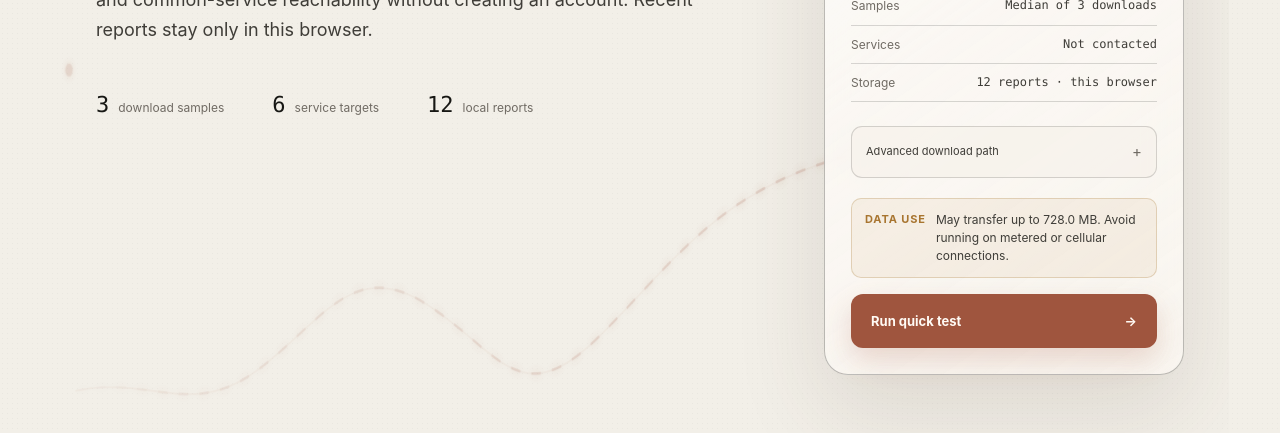
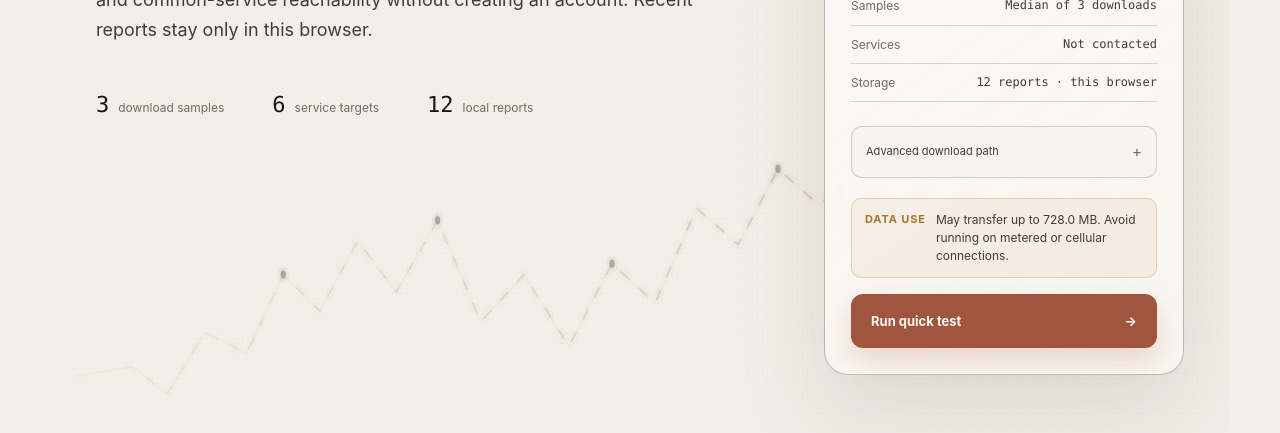
Before and after one commit to JohnnyZLi/Network-Diagnostics-Suite, a React (Vite) app: page / in a window 1280 px wide. Shown: the part 519-952 px from the top of the page. Built offline with nearby package versions, Linux system fonts and the light colour scheme.

Commit message:
Make hero signal jagged and stationary

```diff
--- a/src/components/HeroSignalTrace.tsx
+++ b/src/components/HeroSignalTrace.tsx
@@ -1,104 +1,85 @@
-import { useEffect, useRef } from "react";
 import "./HeroSignalTrace.css";
 
-function clamp(value: number, minimum: number, maximum: number): number {
-  return Math.min(maximum, Math.max(minimum, value));
-}
+const TRACE_POINTS = [
+  "8,226",
+  "76,219",
+  "118,239",
+  "164,194",
+  "214,209",
+  "258,151",
+  "302,178",
+  "348,126",
+  "394,164",
+  "444,111",
+  "496,186",
+  "548,151",
+  "602,204",
+  "654,143",
+  "706,172",
+  "756,102",
+  "806,129",
+  "854,73",
+  "902,99",
+  "930,90"
+].join(" ");
 
 export function HeroSignalTrace() {
-  const rootRef = useRef<HTMLDivElement | null>(null);
-
-  useEffect(() => {
-    const root = rootRef.current;
-    const hero = root?.closest<HTMLElement>(".hero");
-    if (!root || !hero) return;
-
-    const reducedMotion = window.matchMedia("(prefers-reduced-motion: reduce)");
-    let animationFrame = 0;
-
-    const update = () => {
-      animationFrame = 0;
-      if (reducedMotion.matches) {
-        hero.style.setProperty("--hero-signal-progress", "0");
-        return;
-      }
-
-      const rect = hero.getBoundingClientRect();
-      const travel = Math.max(rect.height * 0.72, 1);
-      const progress = clamp((82 - rect.top) / travel, 0, 1);
-      hero.style.setProperty("--hero-signal-progress", progress.toFixed(4));
-    };
-
-    const requestUpdate = () => {
-      if (animationFrame) return;
-      animationFrame = window.requestAnimationFrame(update);
-    };
-
-    update();
-    window.addEventListener("scroll", requestUpdate, { passive: true });
-    window.addEventListener("resize", requestUpdate);
-    reducedMotion.addEventListener("change", requestUpdate);
-
-    return () => {
-      if (animationFrame) window.cancelAnimationFrame(animationFrame);
-      window.removeEventListener("scroll", requestUpdate);
-      window.removeEventListener("resize", requestUpdate);
-      reducedMotion.removeEventListener("change", requestUpdate);
-      hero.style.removeProperty("--hero-signal-progress");
-    };
-  }, []);
-
   return (
-    <div ref={rootRef} className="hero-signal" aria-hidden="true">
+    <div className="hero-signal" aria-hidden="true">
       <svg
         className="hero-signal__svg"
-        viewBox="0 0 1000 260"
+        viewBox="0 0 1000 280"
         preserveAspectRatio="none"
         focusable="false"
       >
         <defs>
           <linearGradient id="hero-signal-gradient" x1="0" y1="0" x2="1" y2="0">
             <stop offset="0" stopColor="currentColor" stopOpacity="0" />
-            <stop offset="0.18" stopColor="currentColor" stopOpacity="0.25" />
-            <stop offset="0.62" stopColor="currentColor" stopOpacity="0.48" />
+            <stop offset="0.16" stopColor="currentColor" stopOpacity="0.22" />
+            <stop offset="0.58" stopColor="currentColor" stopOpacity="0.46" />
             <stop offset="1" stopColor="currentColor" stopOpacity="0.72" />
           </linearGradient>
           <filter id="hero-signal-glow" x="-20%" y="-40%" width="140%" height="180%">
-            <feGaussianBlur stdDeviation="3.2" result="blur" />
+            <feGaussianBlur stdDeviation="2.4" result="blur" />
             <feMerge>
               <feMergeNode in="blur" />
               <feMergeNode in="SourceGraphic" />
             </feMerge>
           </filter>
           <marker
-            id="hero-signal-arrow"
-            markerWidth="11"
-            markerHeight="11"
-            refX="9"
-            refY="5.5"
+            id="hero-signal-live-arrow"
+            markerWidth="12"
+            markerHeight="12"
+            refX="10"
+            refY="6"
             orient="auto"
             markerUnits="strokeWidth"
           >
-            <path d="M 0 0 L 11 5.5 L 0 11 Z" fill="currentColor" />
+            <path d="M 0 0 L 12 6 L 0 12 Z" fill="currentColor" />
           </marker>
-          <path
-            id="hero-signal-path"
-            d="M 8 220 C 94 209 146 239 224 207 S 340 128 429 160 S 542 237 638 183 S 789 76 967 55"
-          />
         </defs>
 
         <g className="hero-signal__field" filter="url(#hero-signal-glow)">
-          <use href="#hero-signal-path" className="hero-signal__path hero-signal__path--base" />
-          <use
-            href="#hero-signal-path"
-            className="hero-signal__path hero-signal__path--trace"
-            markerEnd="url(#hero-signal-arrow)"
-          />
-          <circle className="hero-signal__packet" r="4.5">
-            <animateMotion dur="8.5s" repeatCount="indefinite" rotate="auto">
-              <mpath href="#hero-signal-path" />
-            </animateMotion>
-          </circle>
+          <polyline points={TRACE_POINTS} className="hero-signal__path hero-signal__path--base" />
+          <polyline points={TRACE_POINTS} className="hero-signal__path hero-signal__path--trace" />
+
+          <g className="hero-signal__samples">
+            <circle cx="258" cy="151" r="3" />
+            <circle cx="444" cy="111" r="3" />
+            <circle cx="654" cy="143" r="3" />
+            <circle cx="854" cy="73" r="3" />
+          </g>
+
+          <circle className="hero-signal__hinge" cx="930" cy="90" r="4" />
+          <g className="hero-signal__live-tip">
+            <line
+              x1="930"
+              y1="90"
+              x2="982"
+              y2="54"
+              markerEnd="url(#hero-signal-live-arrow)"
+            />
+          </g>
         </g>
       </svg>
     </div>
```
